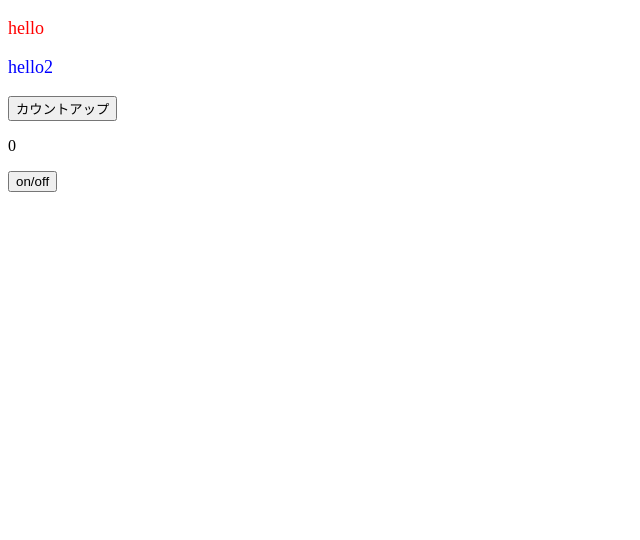
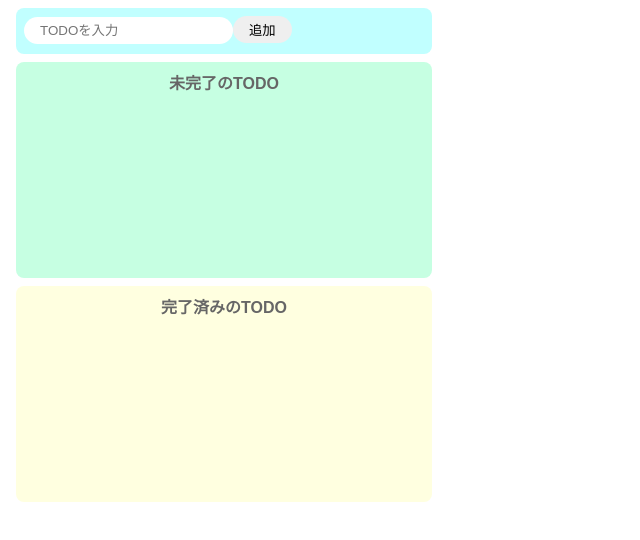
Before and after one commit to kocya-dev/js_study_react, a React (Create React App) app: page / in a window 1280 px wide. Shown: the top 540 px of the page, without its empty margins (0-640 px from the left). Built offline with nearby package versions, Linux system fonts and the light colour scheme.

Commit message:
ReactでTODOアプリ

```diff
--- a/src/App.jsx
+++ b/src/App.jsx
@@ -1,7 +1,9 @@
+import "./styles.css";
 import React, { useState, useEffect } from "react";
 import ColorfulMessage from "./components/ColorfulMessage";
 
 const App = () => {
+  /*
   const [num, setNum] = useState(0); // 変数名=num(初期値=0),  setter = setNum
   const [faceShowFlag, setFaceShowFlag] = useState(false); // 変数名=num(初期値=0),  setter = setNum
   useEffect(() => {
@@ -23,16 +25,101 @@ const App = () => {
     // ボタン押下でステート変更 -> ステート変化を受けて再レンダリングされる
     setFaceShowFlag(!faceShowFlag);
   };
+  */
+
+  const [inputTodoName, setInputTodoName] = useState("");
+  const [incompleteTodos, setIncompleteTodos] = useState([]);
+  const [completeTodos, setCompleteTodos] = useState([]);
+
+  const onTextChange = (event) => setInputTodoName(event.target.value);
+  const onClickAdd = () => {
+    if (inputTodoName === "") return; // 空文字では何もしない
+    // 既存の未完了TODOに新規追加
+    const newTodos = [...incompleteTodos, inputTodoName];
+    setIncompleteTodos(newTodos);
+    setInputTodoName("");
+  };
+  const onClickDelete = (deleteIndex) => {
+    const newTodos = [...incompleteTodos];
+    newTodos.splice(deleteIndex, 1); // deleteIndex番目から1つ削除する
+    setIncompleteTodos(newTodos);
+  };
+  const onClickComplete = (completeIndex) => {
+    const newIncompleteTodos = [...incompleteTodos];
+    const newCompleteTodos = [
+      ...completeTodos,
+      newIncompleteTodos[completeIndex],
+    ];
+
+    newIncompleteTodos.splice(completeIndex, 1); // deleteIndex番目から1つ削除する
+    setIncompleteTodos(newIncompleteTodos);
+    setCompleteTodos(newCompleteTodos);
+  };
+  const onClickBack = (backIndex) => {
+    const newCompleteTodos = [...completeTodos];
+    const newIncompleteTodos = [
+      ...incompleteTodos,
+      newCompleteTodos[backIndex],
+    ];
+
+    newCompleteTodos.splice(backIndex, 1); // deleteIndex番目から1つ削除する
+    setCompleteTodos(newCompleteTodos);
+    setIncompleteTodos(newIncompleteTodos);
+  };
 
   return (
     <>
-      <ColorfulMessage color="Red">hello</ColorfulMessage>
-      <ColorfulMessage color="blue">hello2</ColorfulMessage>
-      <button onClick={onClickButton}>カウントアップ</button>
-      <p>{num}</p>
-
-      <button onClick={onClickSwitchShowFlag}>on/off</button>
-      {faceShowFlag && <p>face </p>}
+      <div class="input-area">
+        <input
+          placeholder="TODOを入力"
+          value={inputTodoName}
+          onChange={onTextChange}
+        />
+        <button onClick={onClickAdd}>追加</button>
+      </div>
+      <div class="incomplete-area">
+        <p class="title">未完了のTODO</p>
+        <ul>
+          {incompleteTodos.map((todoName, index) => {
+            return (
+              <li>
+                <div key={todoName} class="list-row">
+                  <p class="list-content">{todoName}</p>
+                  <button
+                    onClick={() => {
+                      onClickComplete(index);
+                    }}
+                  >
+                    完了
+                  </button>
+                  <button
+                    onClick={() => {
+                      onClickDelete(index);
+                    }}
+                  >
+                    削除
+                  </button>
+                </div>
+              </li>
+            );
+          })}
+        </ul>
+      </div>
+      <div class="complete-area">
+        <p class="title">完了済みのTODO</p>
+        <ul>
+          {completeTodos.map((todoName, index) => {
+            return (
+              <li>
+                <div class="list-row">
+                  <p class="list-content">{todoName}</p>
+                  <button onClick={() => onClickBack(index)}>戻す</button>
+                </div>
+              </li>
+            );
+          })}
+        </ul>
+      </div>
     </>
   );
 };
--- /dev/null
+++ b/src/styles.css
@@ -0,0 +1,61 @@
+body {
+  font-family: sans-serif;
+}
+
+input {
+  border-radius: 16px;
+  border: none;
+  padding: 6px 16px;
+  outline: none;
+}
+
+button {
+  border-radius: 16px;
+  padding: 4px 16px;
+  border: none;
+}
+
+button:hover {
+  background-color: #ff7fff;
+  color: #fff;
+  cursor: pointer;
+}
+
+.list-content {
+  margin-right: 8px;
+}
+
+.input-area {
+  background-color: #c1ffff;
+  width: 400px;
+  height: 30px;
+  padding: 8px;
+  margin: 8px;
+  border-radius: 8px;
+}
+.incomplete-area {
+  background-color: #c6ffe2;
+  width: 400px;
+  min-height: 200px;
+  padding: 8px;
+  margin: 8px;
+  border-radius: 8px;
+}
+.complete-area {
+  background-color: #ffffe0;
+  width: 400px;
+  min-height: 200px;
+  padding: 8px;
+  margin: 8px;
+  border-radius: 8px;
+}
+.title {
+  text-align: center;
+  margin-top: 0;
+  font-weight: bold;
+  color: #666;
+}
+.list-row {
+  display: flex;
+  align-items: center;
+}
```
